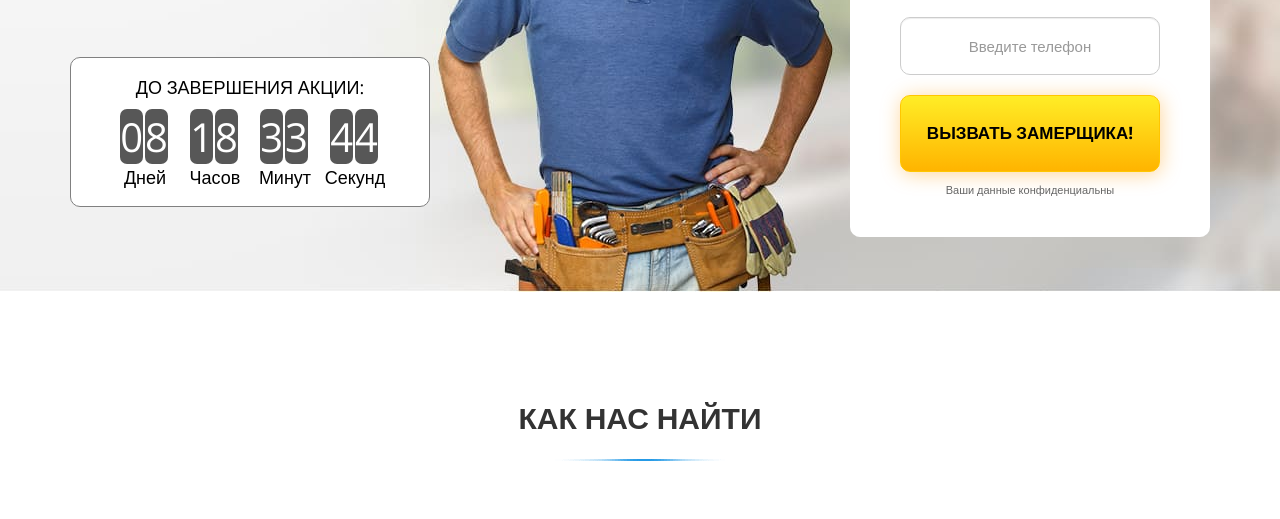
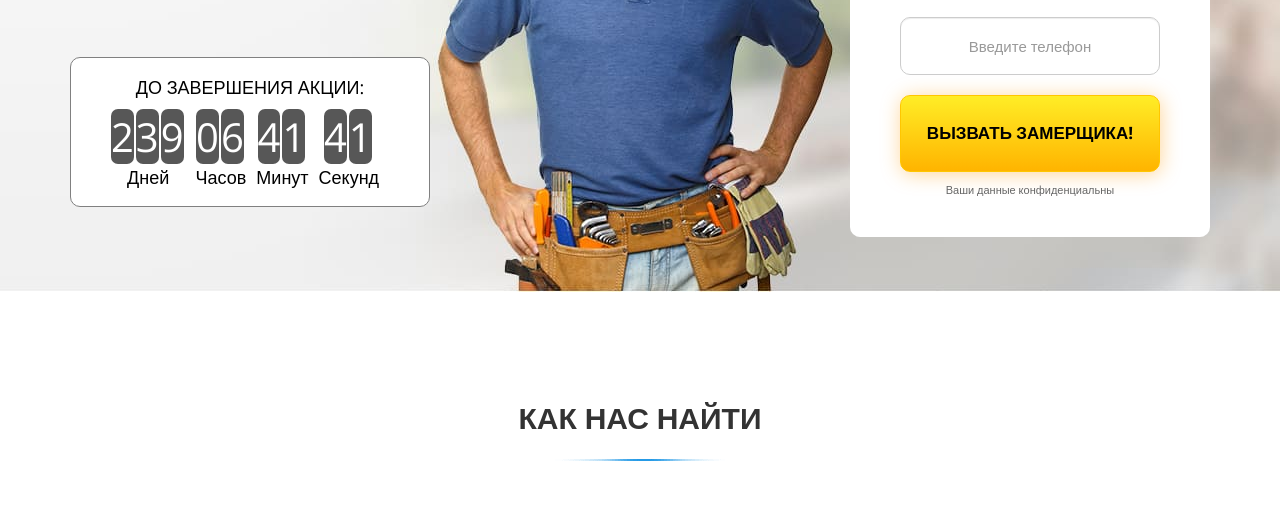
Before and after one commit to mccolluser/diplomaProject, a plain HTML site: page index.html in a window 1280 px wide. Shown: the part 5353-5872 px from the top of the page. Drawn offline with nearby package versions, Linux system fonts and the light colour scheme.

Commit message:
Рабочи таймер

```diff
--- a/css/style.css
+++ b/css/style.css
@@ -714,12 +714,9 @@ textarea:focus {
 .numbers1 {
   display: block;
   float: left;
-  width: 70px;
-  height: 50px;
-
   color: white;
   font-size: 40px;
-  /* margin: 0px 7px; */
+  margin-right: 10px;
 }
 
 .timer1 span{
--- a/index.html
+++ b/index.html
@@ -718,13 +718,13 @@
           <div class="col-lg-5 col-md-6 wow fadeInLeft">
             <h2 class="sale_title">Акция - 60%</h2>
             <p class="sale_subtitle">Успей сэкономить на остеклении! Только до 4 июля!</p>
-            <div class="timer1">
+            <div class="timer1" id="timer">
                 <p><h4>ДО ЗАВЕРШЕНИЯ АКЦИИ:</h4></p>
                 <div class="container1">
                   <div class="numbers1"><div id="days"><span>0</span><span>8</span></div><div class="description1">Дней</div></div>
                   <div class="numbers1"><div id="hours"><span>1</span><span>8</span></div><div class="description1">Часов</div></div>
                   <div class="numbers1"><div id="minutes"><span>3</span><span>3</span></div><div class="description1">Минут</div></div>
-                  <div class="numbers1"><div id="second"><span>4</span><span>4</span></div><div class="description1">Секунд</div></div>
+                  <div class="numbers1"><div id="seconds"><span>4</span><span>4</span></div><div class="description1">Секунд</div></div>
                 </div>
               </div>
           </div>
--- a/js/timer.js
+++ b/js/timer.js
@@ -5,4 +5,81 @@ document.addEventListener('DOMContentLoaded', function(){
         popup.style.display = 'block';
     }, timeOut);
 
+
+    let deadline = '2019-07-04 0:00:00';
+
+    function getTimeRemaining(endtime) {
+        let t = Date.parse(endtime) - Date.parse(new Date()),
+            seconds = Math.floor((t / 1000) % 60),
+            minutes = Math.floor((t / 1000 / 60) % 60),
+            hours = Math.floor((t / 1000 / 60 / 60) % 24),
+            days = Math.floor((t / 1000 / 60 / 60 / 24));
+
+        return {
+            'total': t,
+            'days': (t < 0) ? 0 : days,
+            'hours': (t < 0) ? 0 : hours,
+            'minutes': (t < 0) ? 0 : minutes,
+            'seconds': (t < 0) ? 0 : seconds,
+        };
+    }
+
+    function getNumbers(numbers){
+        let tmp = "";
+        for (let i = 0; i < numbers.childNodes.length; ++i){
+            tmp += numbers.childNodes[i].innerHTML;
+        }
+        return tmp;
+
+    }
+    function setNumbersOnTimer(element, number){
+        let numbers = [];
+        while(true){
+            let tmp = number % 10;
+            numbers.unshift(tmp);
+            number = Math.trunc(number / 10);
+            if (number == 0){
+                break;
+            }
+        }
+        if (numbers.length == 1){
+            numbers.unshift(0);
+        }
+        element.innerHTML = "";
+        for (let i = 0; i < numbers.length; ++i){
+            let tmp = document.createElement('span');
+            tmp.innerHTML = numbers[i];
+            element.appendChild(tmp);
+        }
+    }
+    function setClock(id, endTime) {
+        let timer = document.getElementById(id),
+            days = timer.querySelector('.container1 .numbers1 #days'),
+            hours = timer.querySelector('.container1 .numbers1 #hours'),
+            minutes = timer.querySelector('.container1 .numbers1 #minutes'),
+            seconds = timer.querySelector('.container1 .numbers1 #seconds'),
+            timeInterval = setInterval(updateClock, 1000);
+
+        // let daysInt = +getNumbers(days),
+        //     hoursInt = +getNumbers(hours),
+        //     minutesInt = +getNumbers(minutes),
+        //     secondsInt = +getNumbers(seconds);
+
+        function updateClock() {
+            let t = getTimeRemaining(endTime);
+
+            if (t.total <= 0) {
+                clearInterval(timeInterval);
+            }
+            setNumbersOnTimer(days, t.days);
+            setNumbersOnTimer(hours, t.hours);
+            setNumbersOnTimer(minutes, t.minutes);
+            setNumbersOnTimer(seconds, t.seconds);
+            // hours.textContent = (-1 < t.hours && t.hours < 10) ? "0" + t.hours : t.hours;
+            // minutes.textContent = (-1 < t.minutes && t.minutes < 10) ? "0" + t.minutes : t.minutes;
+            // seconds.textContent = (-1 < t.seconds && t.seconds < 10) ? "0" + t.seconds : t.seconds;
+        }
+
+    }
+    setClock('timer', deadline);
 });
```
